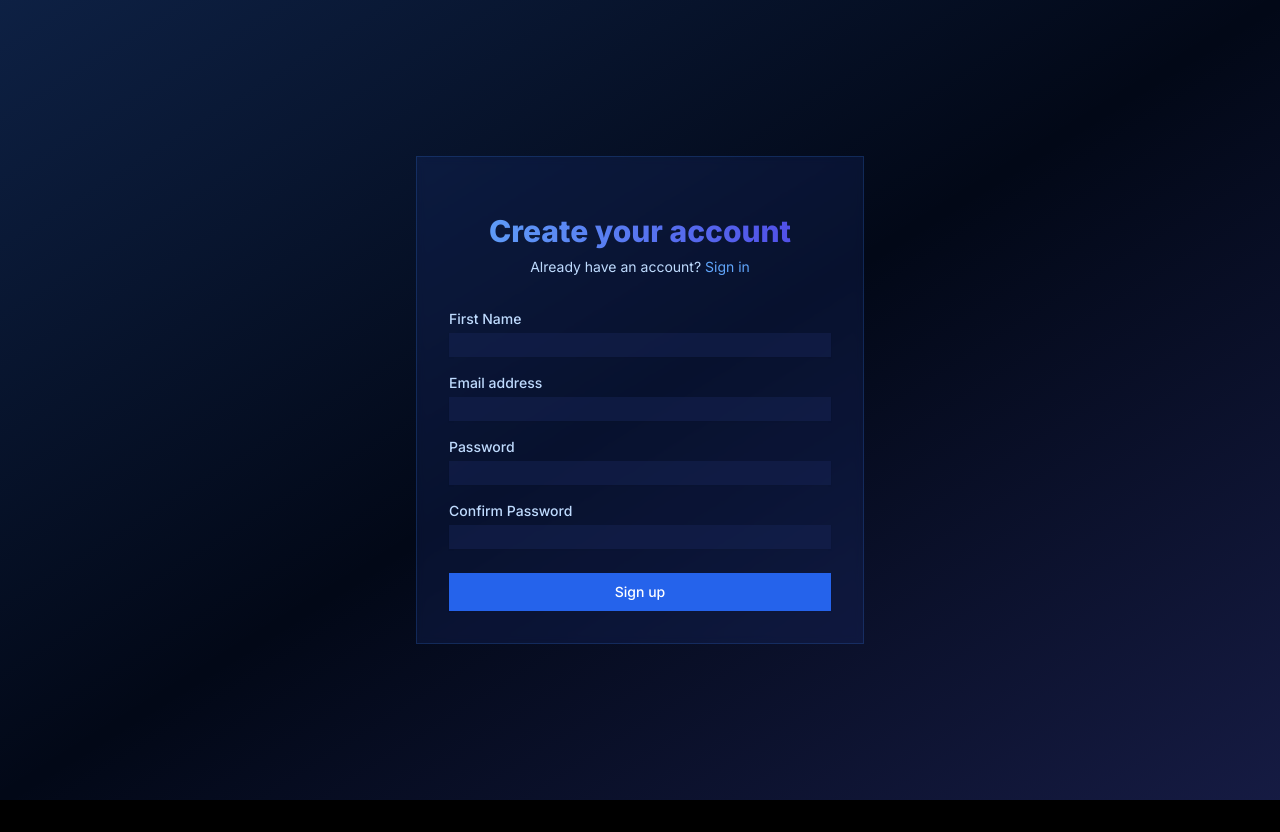
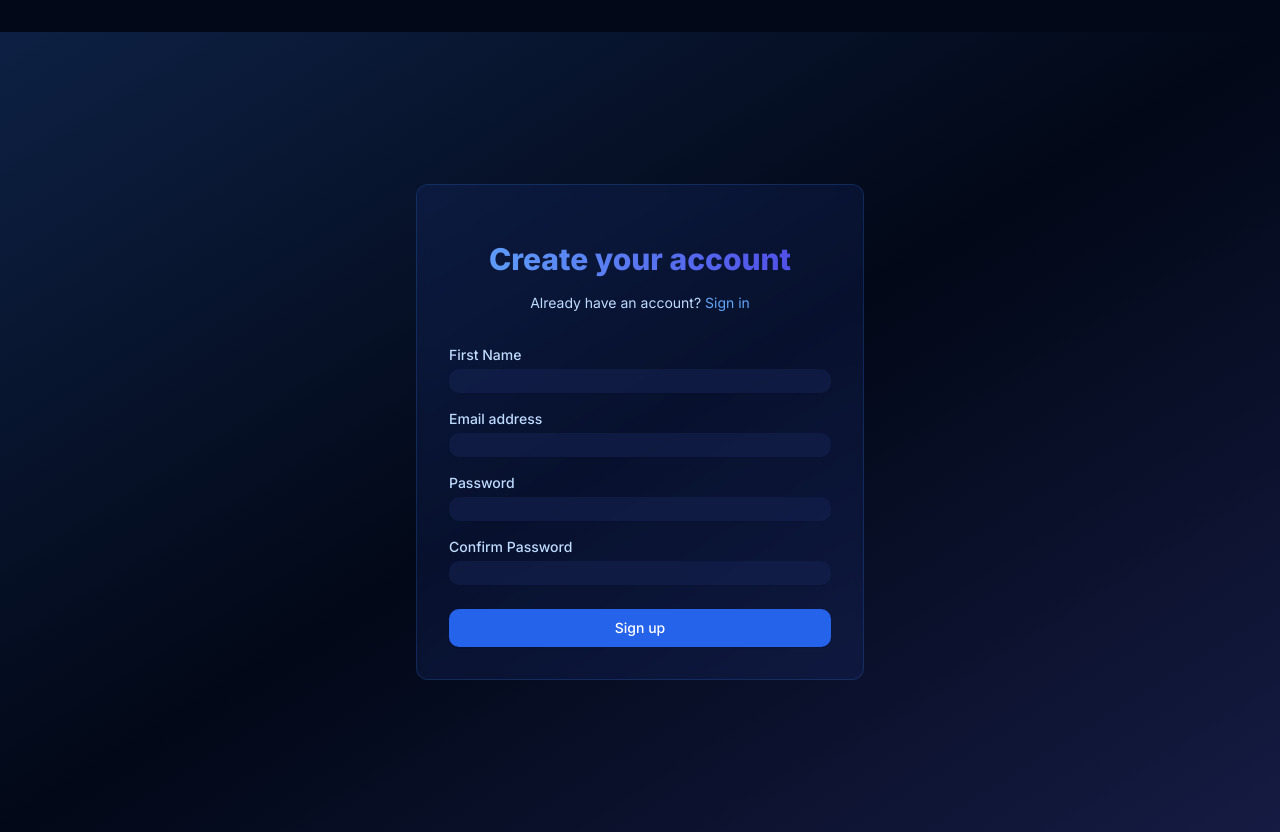
Before and after one commit to Youssifai/study-tracker, a Next.js app: page /signup in a window 1280 px wide. Before the commit the page ends 800 px from the top, so only its background shows below. Built offline with nearby package versions, Linux system fonts and the light colour scheme.

Commit message:
Landing Page + some bug fixes

```diff
--- a/app/globals.css
+++ b/app/globals.css
@@ -2,160 +2,117 @@
 @tailwind components;
 @tailwind utilities;
 
-/* Blue Dark Theme */
-.theme-blue-dark {
-  --background: theme('colors.blue.900');
-  --text-primary: rgb(111, 142, 255);
-  --text-secondary: theme('colors.white/70');
-  --accent: theme('colors.blue.600');
-  --accent-hover: theme('colors.blue.700');
-  --border: theme('colors.blue.500/20');
-  --card-bg: theme('colors.blue.800');
-  --glow-color: rgba(41, 58, 247, 0.2);
-  --highlight: theme('colors.blue.400');
-  --highlight-hover: theme('colors.blue.300');
-  --gradient-from: theme('colors.blue.400');
-  --gradient-to: theme('colors.blue.600');
-  --nav-bg: rgb(8, 14, 25);
-  --nav-border: theme('colors.blue.500/20');
-  --nav-text: theme('colors.white');
-  --nav-text-hover: theme('colors.white');
-  --progress-bg: theme('colors.blue.900/40');
-  --progress-fill: theme('colors.blue.600');
-  --button-bg: theme('colors.blue.600');
-  --button-hover: theme('colors.blue.700');
-  --button-text: theme('colors.white');
-  --input-bg: theme('colors.blue.900/40');
-  --input-border: theme('colors.blue.500/20');
-  --input-text: theme('colors.white');
-  --input-placeholder: theme('colors.blue.300/50');
+@layer base {
+  :root {
+    --background: 224 71.4% 4.1%;
+    --foreground: 210 20% 98%;
+    --card: 224 71.4% 4.1%;
+    --card-foreground: 210 20% 98%;
+    --popover: 224 71.4% 4.1%;
+    --popover-foreground: 210 20% 98%;
+    --primary: 217.2 91.2% 59.8%;
+    --primary-foreground: 210 20% 98%;
+    --secondary: 215 27.9% 16.9%;
+    --secondary-foreground: 210 20% 98%;
+    --muted: 215 27.9% 16.9%;
+    --muted-foreground: 217.9 10.6% 64.9%;
+    --accent: 215 27.9% 16.9%;
+    --accent-foreground: 210 20% 98%;
+    --destructive: 0 62.8% 30.6%;
+    --destructive-foreground: 210 20% 98%;
+    --border: 215 27.9% 16.9%;
+    --input: 215 27.9% 16.9%;
+    --ring: 217.2 91.2% 59.8%;
+    --radius: 0.75rem;
+  }
 }
 
-/* Pink Dark Theme */
-.theme-pink-dark {
-  --background: theme('colors.black');
-  --text-primary: theme('colors.white');
-  --text-secondary: theme('colors.purple.300');
-  --accent: theme('colors.pink.500');
-  --accent-hover: theme('colors.pink.600');
-  --border: theme('colors.purple.500/20');
-  --card-bg: theme('colors.black/40');
-  --glow-color: theme('colors.purple.600/20');
-  --highlight: theme('colors.pink.500');
-  --highlight-hover: theme('colors.pink.400');
-  --gradient-from: theme('colors.purple.400');
-  --gradient-to: theme('colors.pink.600');
-  --nav-bg: theme('colors.black/40');
-  --nav-border: theme('colors.purple.500/20');
-  --nav-text: theme('colors.purple.300');
-  --nav-text-hover: theme('colors.pink.500');
-  --progress-bg: theme('colors.purple.500/20');
-  --progress-fill: theme('colors.pink.500');
-  --button-bg: theme('colors.pink.500');
-  --button-hover: theme('colors.pink.600');
-  --button-text: theme('colors.white');
-  --input-bg: theme('colors.black/40');
-  --input-border: theme('colors.purple.500/20');
-  --input-text: theme('colors.white');
-  --input-placeholder: theme('colors.purple.300/50');
+@layer base {
+  * {
+    @apply border-border;
+  }
+  body {
+    @apply bg-background text-foreground;
+  }
+  h1 {
+    @apply text-3xl font-bold mb-6;
+  }
+  h2 {
+    @apply text-2xl font-semibold mb-4;
+  }
+  h3 {
+    @apply text-xl font-semibold mb-3;
+  }
+  p {
+    @apply mb-4;
+  }
+  section {
+    @apply mb-8;
+  }
 }
 
-/* Apply theme variables */
-body {
-  background-color: var(--background);
-  color: var(--text-primary);
+@layer components {
+  .container {
+    @apply max-w-7xl mx-auto px-4 sm:px-6 lg:px-8;
   }
 
-/* Common button styles */
-.btn {
-  background-color: var(--button-bg);
-  color: var(--button-text);
-  transition: all 0.2s;
+  .page-header {
+    @apply py-6 mb-8;
   }
 
-.btn:hover {
-  background-color: var(--button-hover);
+  .page-title {
+    @apply text-3xl font-bold text-blue-400;
   }
 
-/* Common border styles */
-.border-themed {
-  border-color: var(--border);
+  .page-description {
+    @apply mt-2 text-blue-200/80;
   }
 
-/* Card styles */
-.card {
-  background-color: var(--card-bg);
-  border: 1px solid var(--border);
-  backdrop-filter: blur(8px);
+  .section-header {
+    @apply flex items-center justify-between mb-6;
   }
 
-/* Accent text */
-.text-accent {
-  color: var(--accent);
+  .section-title {
+    @apply text-2xl font-semibold text-blue-400;
   }
 
-/* Accent background */
-.bg-accent {
-  background-color: var(--accent);
+  .card {
+    @apply bg-blue-900/20 backdrop-blur-sm border border-blue-500/20 rounded-lg p-6;
   }
 
-/* Secondary text */
-.text-secondary {
-  color: var(--text-secondary);
+  .card-header {
+    @apply flex items-center justify-between mb-4;
   }
 
-/* Glow effects */
-.glow {
-  box-shadow: 0 0 15px var(--glow-color);
+  .card-title {
+    @apply text-xl font-semibold text-blue-400;
   }
 
-/* Highlight text */
-.text-highlight {
-  color: var(--highlight);
+  .form-group {
+    @apply mb-4;
   }
 
-.text-highlight:hover {
-  color: var(--highlight-hover);
+  .form-label {
+    @apply block text-sm font-medium text-blue-200 mb-1;
   }
 
-/* Gradient text */
-.gradient-text {
-  background: linear-gradient(to right, var(--gradient-from), var(--gradient-to));
-  -webkit-background-clip: text;
-  -webkit-text-fill-color: transparent;
-  background-clip: text;
+  .form-input {
+    @apply w-full rounded-md bg-blue-950/50 border-blue-500/20 text-white placeholder-blue-300/50 focus:border-blue-500 focus:ring-blue-500;
   }
 
-/* Navigation styles */
-.nav {
-  background-color: var(--nav-bg);
-  border-color: var(--nav-border);
+  .btn {
+    @apply px-4 py-2 rounded-lg font-medium transition-colors;
   }
 
-.nav-text {
-  color: var(--nav-text);
+  .btn-primary {
+    @apply bg-blue-600 text-white hover:bg-blue-700 focus:ring-2 focus:ring-blue-500 focus:ring-offset-2;
   }
 
-.nav-text:hover {
-  color: var(--nav-text-hover);
+  .btn-secondary {
+    @apply bg-blue-900/40 text-blue-200 hover:bg-blue-900/60 border border-blue-500/20;
   }
 
-/* Input styles */
-.input {
-  background-color: var(--input-bg);
-  border-color: var(--input-border);
-  color: var(--input-text);
+  .btn-danger {
+    @apply bg-red-600 text-white hover:bg-red-700 focus:ring-2 focus:ring-red-500 focus:ring-offset-2;
   }
-
-.input::placeholder {
-  color: var(--input-placeholder);
 }
-
-/* Progress bar styles */
-.progress-bar {
-  background-color: var(--progress-bg);
-}
-
-.progress-fill {
-  background-color: var(--progress-fill);
-}
--- a/app/layout.tsx
+++ b/app/layout.tsx
@@ -19,13 +19,7 @@ export default function RootLayout({
   return (
     <html lang="en" suppressHydrationWarning>
       <body className={`${inter.className} antialiased`}>
-        <ThemeProvider
-          attribute="class"
-          defaultTheme="blue-dark"
-          enableSystem={false}
-          themes={['blue-dark', 'purple-dark']}
-          disableTransitionOnChange
-        >
+        <ThemeProvider>
           <div className="min-h-screen bg-[#020817] flex flex-col">
             <main className="flex-1">
               <Toaster richColors position="top-center" />
--- a/app/providers/theme-provider.tsx
+++ b/app/providers/theme-provider.tsx
@@ -14,7 +14,7 @@ interface ThemeContextType {
 const ThemeContext = createContext<ThemeContextType | undefined>(undefined);
 
 export function ThemeProvider({ children }: { children: React.ReactNode }) {
-  const [theme, setTheme] = useState<Theme>('pink-dark');
+  const [theme, setTheme] = useState<Theme>('blue-dark');
   const [isThemeModalOpen, setIsThemeModalOpen] = useState(false);
   const [mounted, setMounted] = useState(false);
 
@@ -37,6 +37,9 @@ export function ThemeProvider({ children }: { children: React.ReactNode }) {
 
     // Save to localStorage
     localStorage.setItem('theme', theme);
+
+    // Update data-theme attribute for better CSS support
+    document.documentElement.setAttribute('data-theme', theme);
   }, [theme, mounted]);
 
   const value = {
@@ -49,7 +52,11 @@ export function ThemeProvider({ children }: { children: React.ReactNode }) {
   // Prevent SSR flash
   if (!mounted) return null;
 
-  return <ThemeContext.Provider value={value}>{children}</ThemeContext.Provider>;
+  return (
+    <ThemeContext.Provider value={value}>
+      {children}
+    </ThemeContext.Provider>
+  );
 }
 
 export function useTheme() {
```
Also changed, not shown: Dashboard-ex.png (added). Lines whose indentation alone changed are shown as unchanged.
